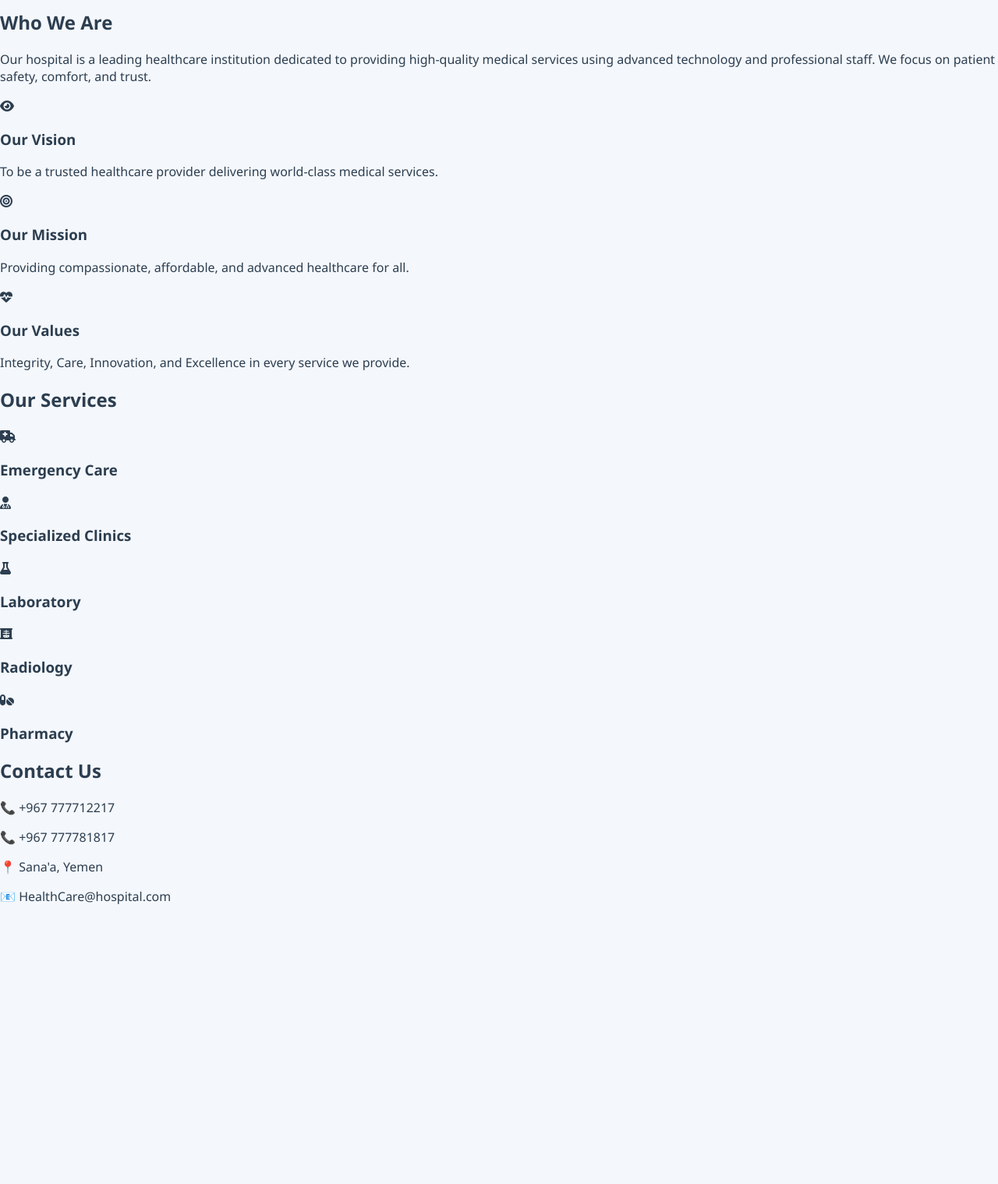
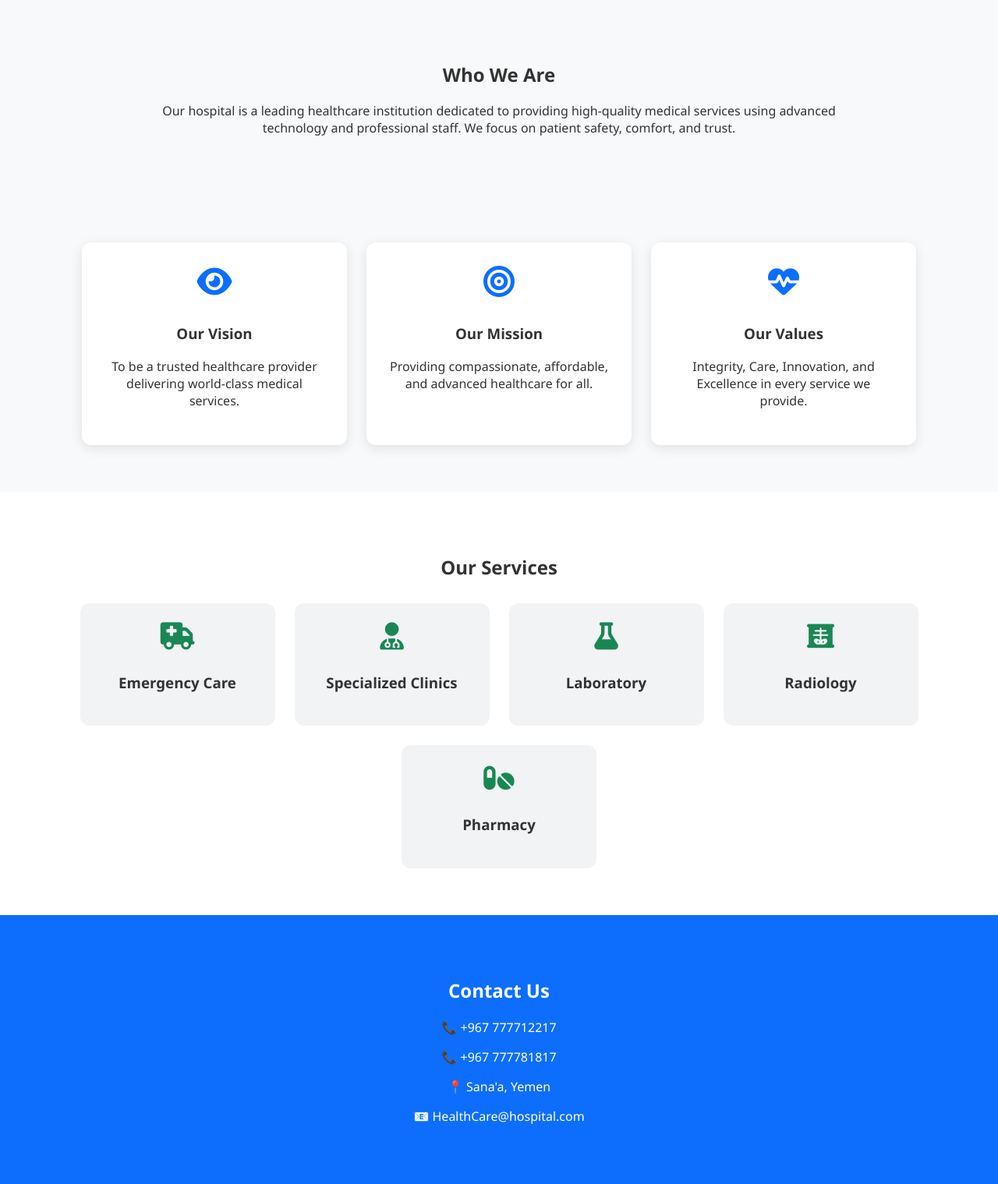
Before and after one commit to leenalshargabi/HealthCare, a Flask app: page /about in a window 1280 px wide. Shown: the part 388-1907 px from the top of the page at 78% size. Before the commit the page ends 1548 px from the top, so only its background shows below. Run offline with Flask 3, Linux system fonts and the light colour scheme.

Commit message:
update about.css

```diff
--- /dev/null
+++ b/static/css/about.css
@@ -0,0 +1,134 @@
+body {
+    margin: 0;
+    font-family: 'Segoe UI', Tahoma, Geneva, Verdana, sans-serif;
+    background-color: #f8f9fa;
+    color: #333;
+}
+
+/* Hero */
+.hero {
+    background: linear-gradient(rgba(0,0,0,0.6), rgba(0,0,0,0.6)),
+    url('https://images.unsplash.com/photo-1586773860418-d37222d8fce3');
+    background-size: cover;
+    background-position: center;
+    color: white;
+    padding: 100px 20px;
+    text-align: center;
+}
+
+.hero h1 {
+    font-size: 48px;
+}
+
+.hero p {
+    font-size: 18px;
+}
+
+/* About */
+.about {
+    padding: 60px 20px;
+    max-width: 900px;
+    margin: auto;
+    text-align: center;
+}
+
+/* Vision Mission */
+.vm {
+    display: flex;
+    justify-content: center;
+    gap: 25px;
+    padding: 60px 20px;
+    flex-wrap: wrap;
+}
+
+.vm .card {
+    background: white;
+    padding: 30px;
+    width: 280px;
+    border-radius: 12px;
+    box-shadow: 0 4px 15px rgba(0,0,0,0.1);
+    text-align: center;
+}
+
+.vm i {
+    font-size: 40px;
+    color: #0d6efd;
+    margin-bottom: 15px;
+}
+
+/* Services */
+.services {
+    padding: 60px 20px;
+    background: #ffffff;
+    text-align: center;
+}
+
+.service-cards {
+    display: flex;
+    justify-content: center;
+    gap: 25px;
+    flex-wrap: wrap;
+    margin-top: 30px;
+}
+
+.service-cards .card {
+    background: #f1f3f5;
+    padding: 25px;
+    width: 200px;
+    border-radius: 12px;
+    transition: 0.3s;
+}
+
+.service-cards .card:hover {
+    transform: translateY(-5px);
+    background: #e9ecef;
+}
+
+.service-cards i {
+    font-size: 35px;
+    color: #198754;
+    margin-bottom: 10px;
+}
+
+/* Stats */
+.stats {
+    display: flex;
+    justify-content: center;
+    gap: 60px;
+    padding: 50px 20px;
+    background: #0d6efd;
+    color: white;
+}
+
+.stat h3 {
+    font-size: 36px;
+    margin: 0;
+}
+
+/* Contact Section */
+.contact-section {
+    padding: 60px 20px;
+    background: #0d6efd;
+    color: white;
+    text-align: center;
+}
+
+.contact-card {
+    background: white;
+    color: #333;
+    max-width: 400px;
+    margin: 30px auto 0;
+    padding: 30px;
+    border-radius: 15px;
+    box-shadow: 0 6px 20px rgba(0,0,0,0.15);
+}
+
+.contact-card p {
+    font-size: 18px;
+    margin: 15px 0;
+}
+
+.contact-card i {
+    color: #0d6efd;
+    margin-right: 10px;
+}
--- a/templates/about.html
+++ b/templates/about.html
@@ -3,7 +3,7 @@
 <head>
     <meta charset="UTF-8">
     <title>About Us | Hospital</title>
-    <link rel="stylesheet" href="{{ url_for('static', filename='css/main.css') }}">
+    <link rel="stylesheet" href="{{ url_for('static', filename='css/about.css') }}">
     <link rel="stylesheet" href="https://cdnjs.cloudflare.com/ajax/libs/font-awesome/6.5.0/css/all.min.css">
 </head>
 <body>
```
